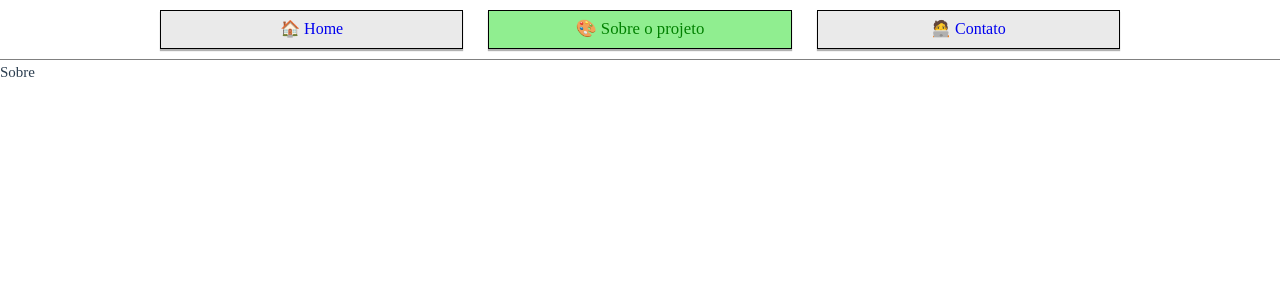
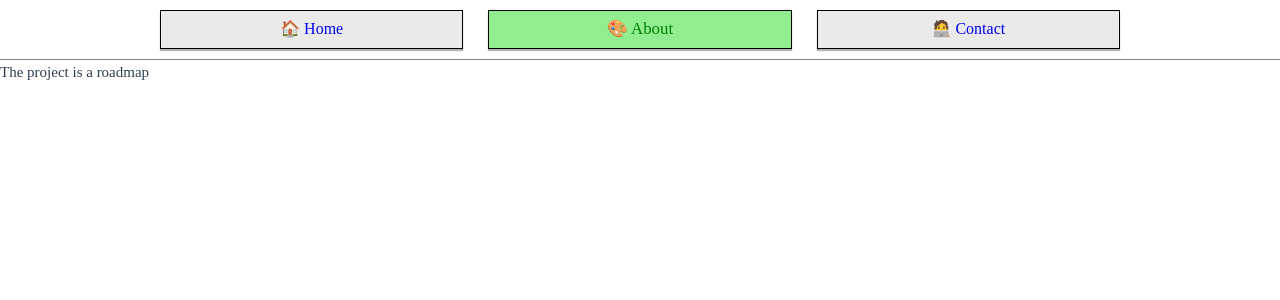
Before and after one commit to lcds90/gsap-training, a Vue app: page /#/about in a window 1280 px wide. Shown: the top 300 px of the page. Built offline with nearby package versions, Linux system fonts and the light colour scheme.

Commit message:
chore: added i18n and gsap 📑

```diff
--- a/package.json
+++ b/package.json
@@ -13,8 +13,10 @@
     "lint": "eslint . --ext .vue,.js,.jsx,.cjs,.mjs,.ts,.tsx,.cts,.mts --fix --ignore-path .gitignore"
   },
   "dependencies": {
+    "gsap": "^3.11.1",
     "pinia": "^2.0.16",
     "vue": "^3.2.37",
+    "vue-i18n": "^9.2.2",
     "vue-router": "^4.1.5"
   },
   "devDependencies": {
--- a/src/components/TheNavbar.vue
+++ b/src/components/TheNavbar.vue
@@ -1,9 +1,15 @@
 <template>
   <nav class="navbar">
     <ul>
-      <li><router-link to="/">🏠 Home</router-link></li>
-      <li><router-link to="/about">🎨 Sobre o projeto</router-link></li>
-      <li><router-link to="/contact">🧑‍💻 Contato</router-link></li>
+      <li>
+        <router-link to="/">🏠 {{ $t("navbar.home") }} </router-link>
+      </li>
+      <li>
+        <router-link to="/about">🎨 {{ $t("navbar.about") }}</router-link>
+      </li>
+      <li>
+        <router-link to="/contact">🧑‍💻 {{ $t("navbar.contact") }}</router-link>
+      </li>
     </ul>
   </nav>
 </template>
--- /dev/null
+++ b/src/locales/en.ts
@@ -0,0 +1,10 @@
+export default {
+  about: {
+    intro: "The project is a roadmap",
+  },
+  navbar: {
+    home: "Home",
+    about: "About",
+    contact: "Contact",
+  },
+};
--- /dev/null
+++ b/src/locales/index.ts
@@ -0,0 +1,12 @@
+import { createI18n } from "vue-i18n";
+import en from "./en";
+import pt from "./pt";
+export const i18n = createI18n({
+  locale: navigator.language,
+  fallbackLocale: "en", // set fallback locale
+  messages: {
+    en,
+    pt,
+    "pt-BR": pt,
+  },
+});
--- /dev/null
+++ b/src/locales/pt.ts
@@ -0,0 +1,10 @@
+export default {
+  about: {
+    intro: "O projeto trata-se de um roadmap",
+  },
+  navbar: {
+    home: "Início",
+    about: "Sobre",
+    contact: "Contato",
+  },
+};
--- a/src/main.ts
+++ b/src/main.ts
@@ -4,5 +4,6 @@ import App from "./App.vue";
 
 import "./assets/main.css";
 import { router } from "./router/routes";
+import { i18n } from "./locales";
 
-createApp(App).use(createPinia()).use(router).mount("#app");
+createApp(App).use(createPinia()).use(router).use(i18n).mount("#app");
--- a/src/views/AboutView.vue
+++ b/src/views/AboutView.vue
@@ -1 +1,7 @@
-<template>Sobre</template>
+<template>
+  <section>
+    <article>
+      {{ $t("about.intro") }}
+    </article>
+  </section>
+</template>
```
Also changed, not shown: 1 other file (tests, documents, lock files or other folders).
